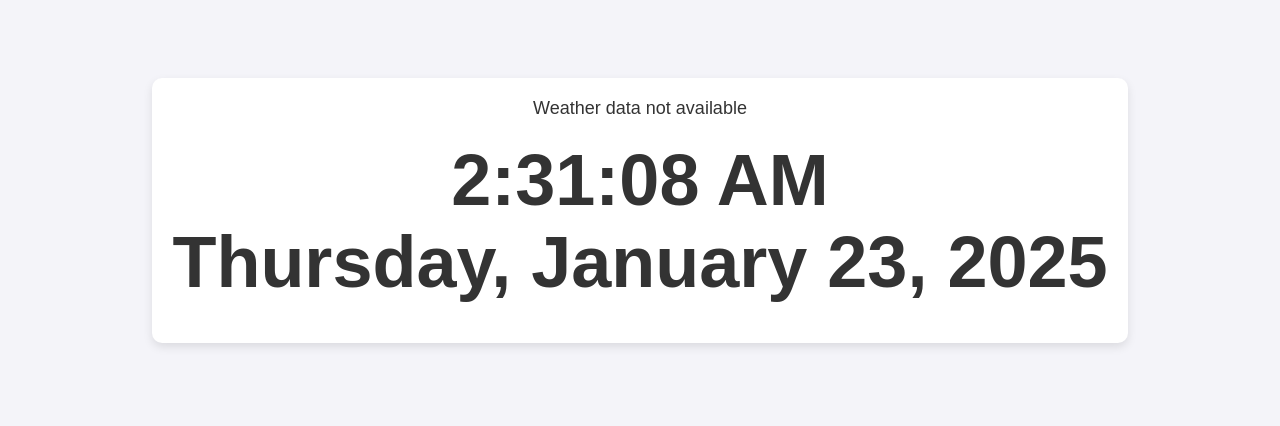
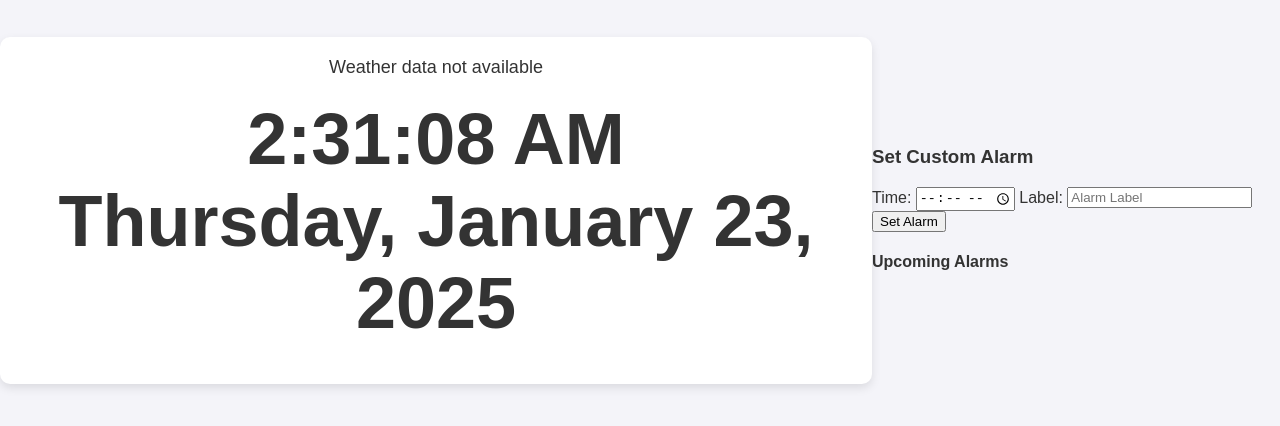
Before and after one commit to Nnooaahhh/roomcontrol, a plain HTML site: page index.html in a window 1280 px wide. Shown: the part 190-616 px from the top of the page. Drawn offline with Linux system fonts and the light colour scheme; no server answers.

Commit message:
Update index.html

```diff
--- a/index.html
+++ b/index.html
@@ -16,5 +16,20 @@
     </div>
 
     <script src="script.js"></script>
+    <div id="alarm-section">
+  <h3>Set Custom Alarm</h3>
+  <form id="alarm-form">
+    <label for="alarm-time">Time:</label>
+    <input type="time" id="alarm-time" required />
+    <label for="alarm-label">Label:</label>
+    <input type="text" id="alarm-label" placeholder="Alarm Label" required />
+    <button type="submit">Set Alarm</button>
+  </form>
+  <p id="alarm-success-message" style="display: none; color: green;">Alarm successfully set!</p>
+  <h4>Upcoming Alarms</h4>
+  <ul id="active-alarms"></ul>
+</div>
+<audio id="alarm-sound" src="alarm-sound.mp3" preload="auto"></audio>
+
 </body>
 </html>
```
